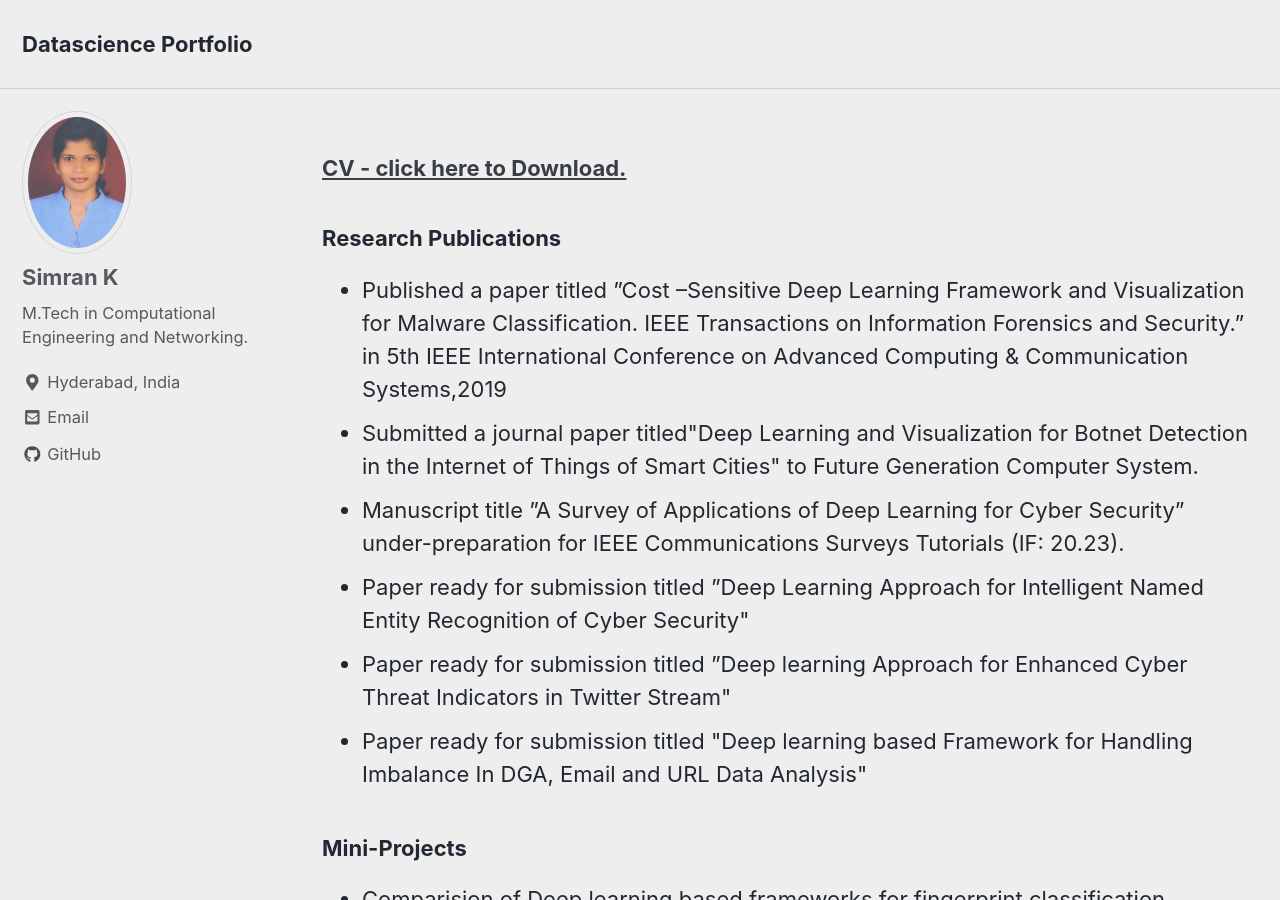
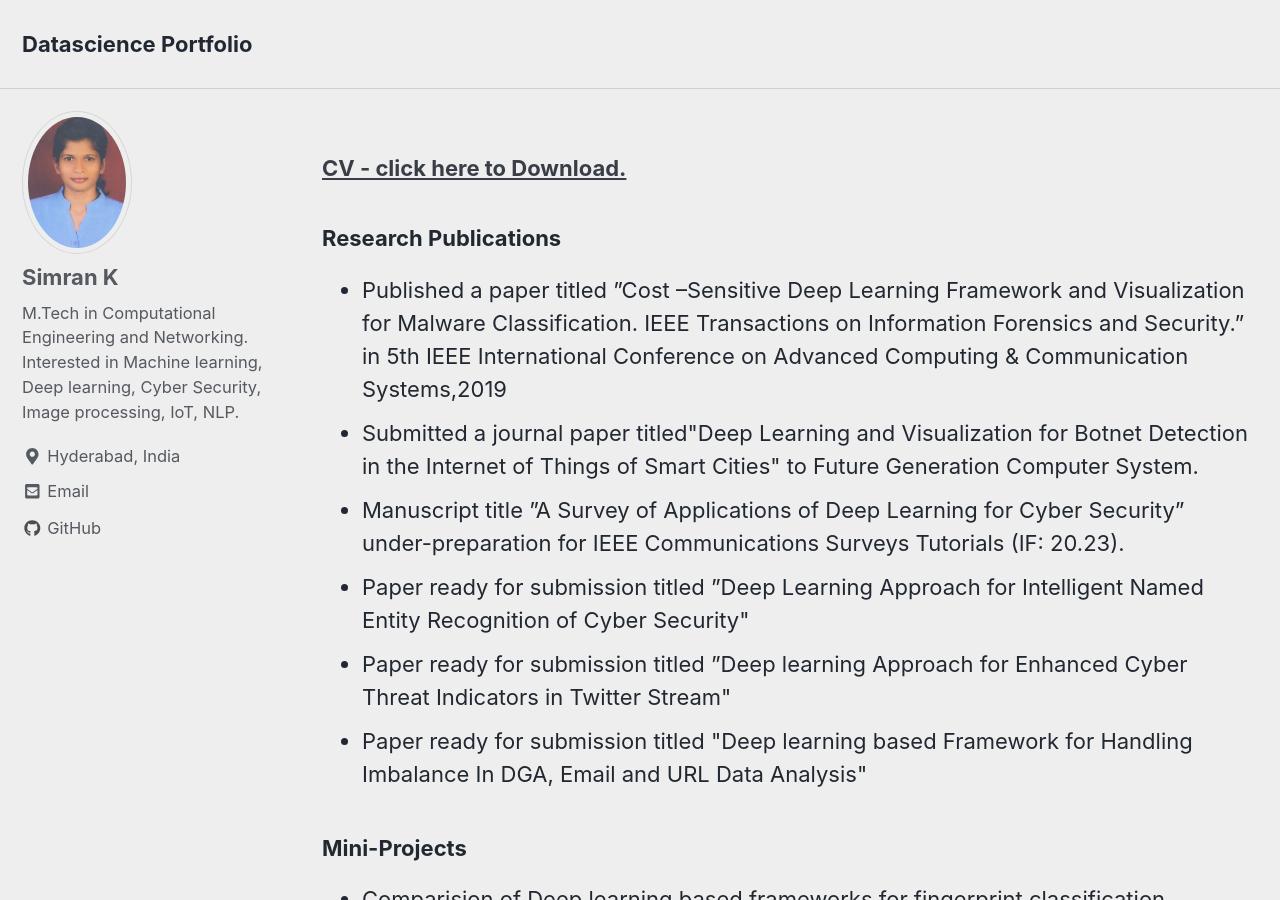
Before and after one commit to simranketha/simranketha.github.io, a Jekyll site: the page built from index.html, in a window 1280 px wide and 900 px high. Built offline with Jekyll 4.4.1, drawn with Linux system fonts in a browser that asks for light colours; cached includes are drawn as plain includes; the list of posts is cut into pages by our own code.

Commit message:
Update _config.yml

```diff
--- a/_config.yml
+++ b/_config.yml
@@ -108,7 +108,7 @@ analytics:
 author:
   name             : "Simran K"
   avatar           : "/assets/simi_pic_final.jpg"
-  bio              : "M.Tech in Computational Engineering and Networking."
+  bio              : "M.Tech in Computational Engineering and Networking. Interested in Machine learning, Deep learning, Cyber Security, Image processing, IoT, NLP. "
   location         : "Hyderabad, India"
   email            :
   links            :
```
